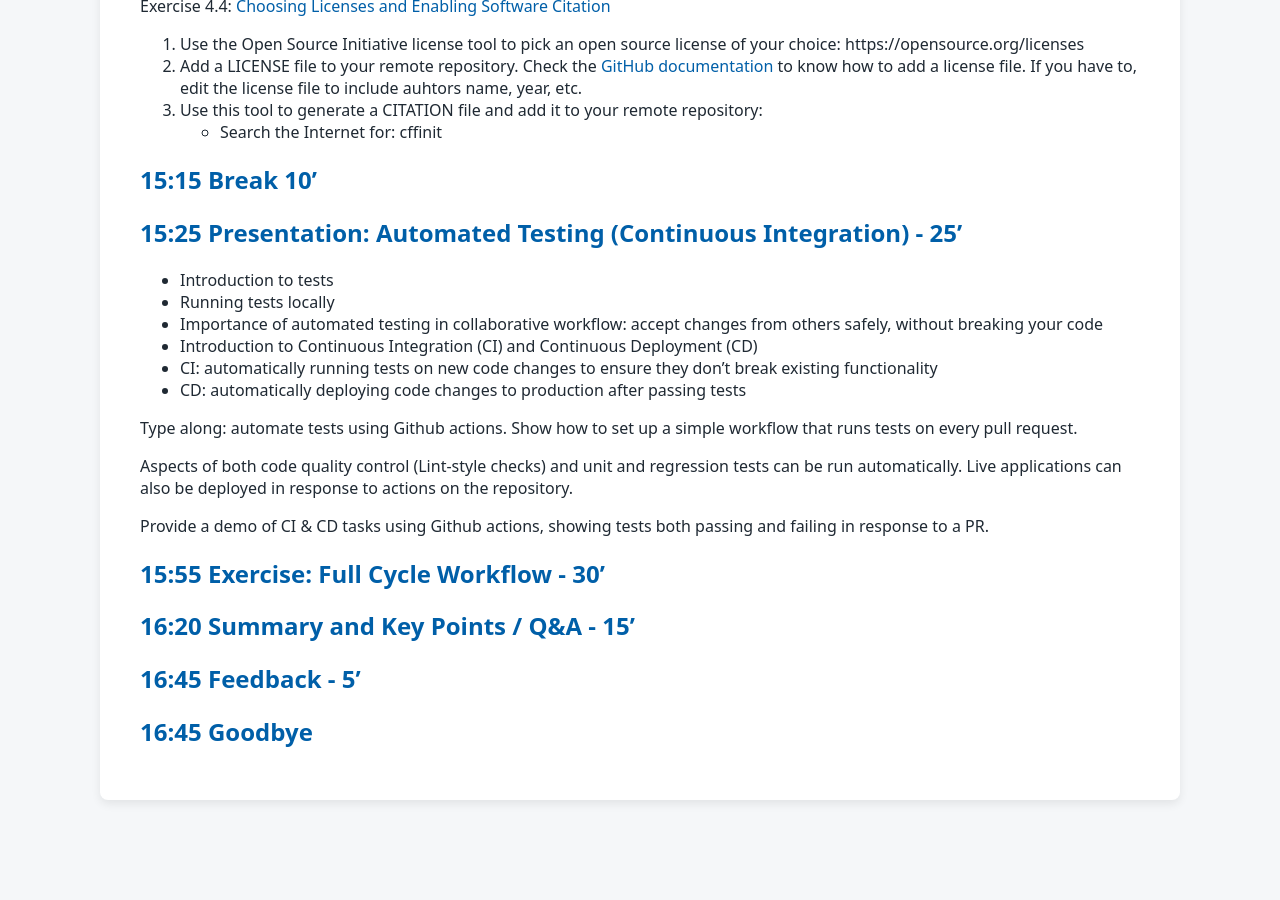
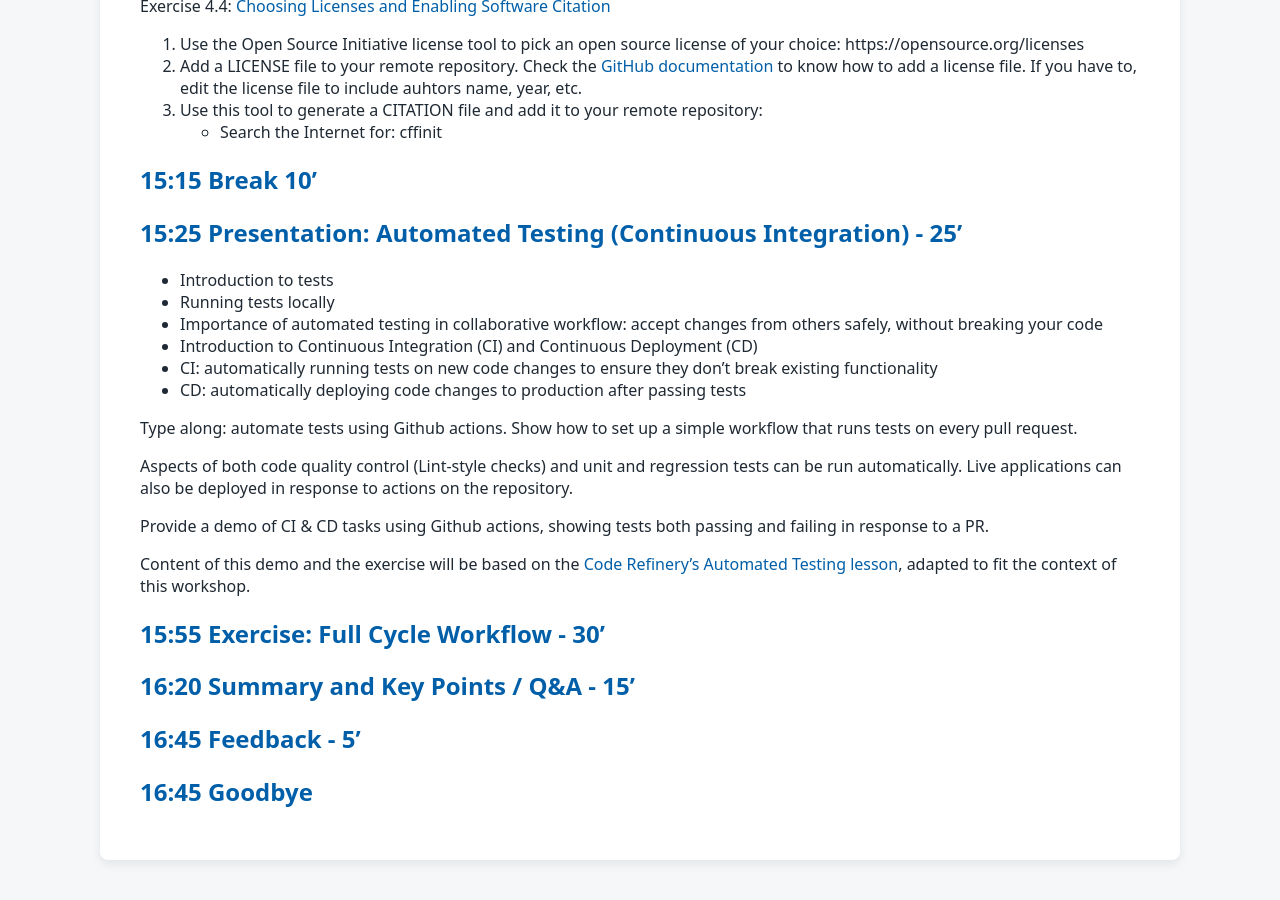
Before and after one commit to tu-delft-library/collaborative_software_development, a Jekyll site: the page built from material_for_trainers/lesson_plan.md, in a window 1280 px wide and 900 px high, scrolled down 4142 px. Built offline with Jekyll 4.4.1, drawn with Linux system fonts in a browser that asks for light colours; our own code applies the rules of GitHub Pages for plain Markdown files; before the commit the page ends 4982 px from its top, so only the background shows below that.

Commit message:
add automatest testing reference lesson material for helpers prep

```diff
--- a/material_for_trainers/lesson_plan.md
+++ b/material_for_trainers/lesson_plan.md
@@ -191,6 +191,8 @@ Aspects of both code quality control (Lint-style checks) and unit and regression
 
 Provide a demo of CI & CD tasks using Github actions, showing tests both passing and failing in response to a PR.
 
+Content of this demo and the exercise will be based on the [Code Refinery's Automated Testing lesson](https://coderefinery.github.io/testing/continuous-integration/), adapted to fit the context of this workshop.
+
 ## 15:55 Exercise: Full Cycle Workflow - 30'
 
 
```
